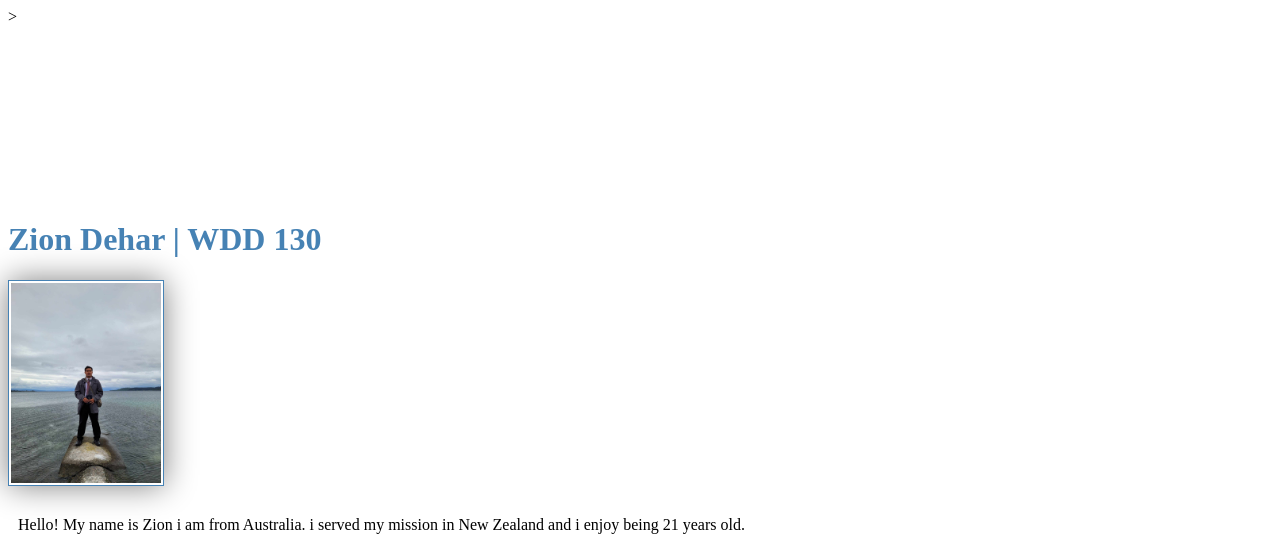
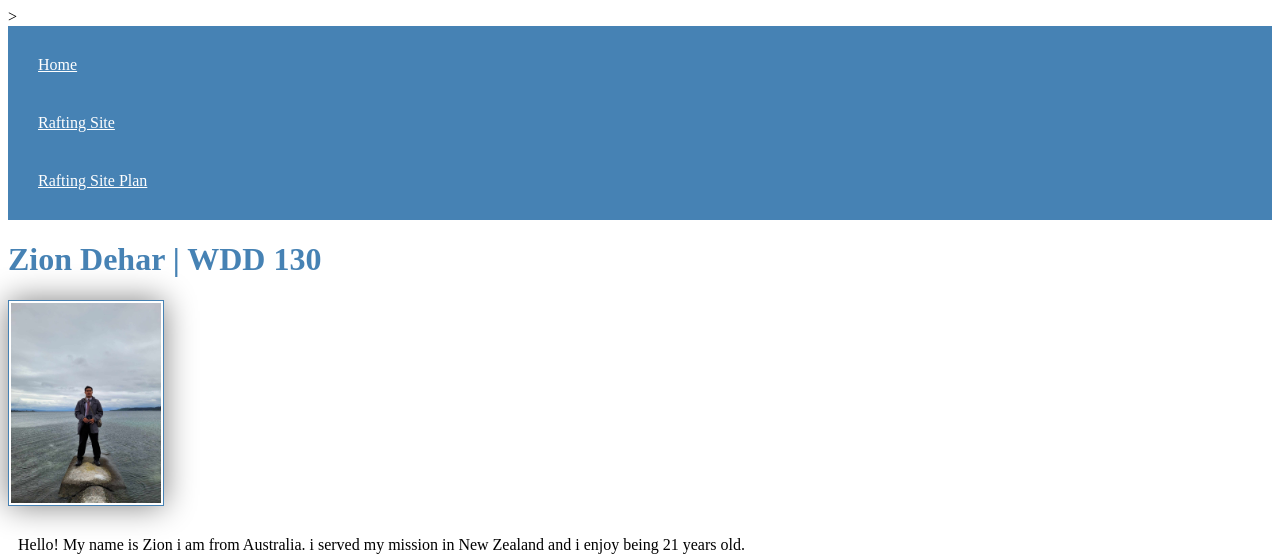
Before and after one commit to ziondehar/index.html, a plain HTML site: page index.html in a window 1280 px wide. Shown: the top 557 px of the page. Drawn offline with Linux system fonts and the light colour scheme; files that its build step writes are made by us from their sources; files whose address does not match are found by name.

Commit message:
new styles

```diff
--- a/WD130/week02/styles.css
+++ b/WD130/week02/styles.css
@@ -1,4 +1,4 @@
-snav {background-color: steelblue;
+nav {background-color: steelblue;
     padding: 10px; }
 
     nav a { color: white;
@@ -31,4 +31,4 @@ snav {background-color: steelblue;
     aside img {
       width: 200px;
       height: auto;
-    }tyles
+    }
```
